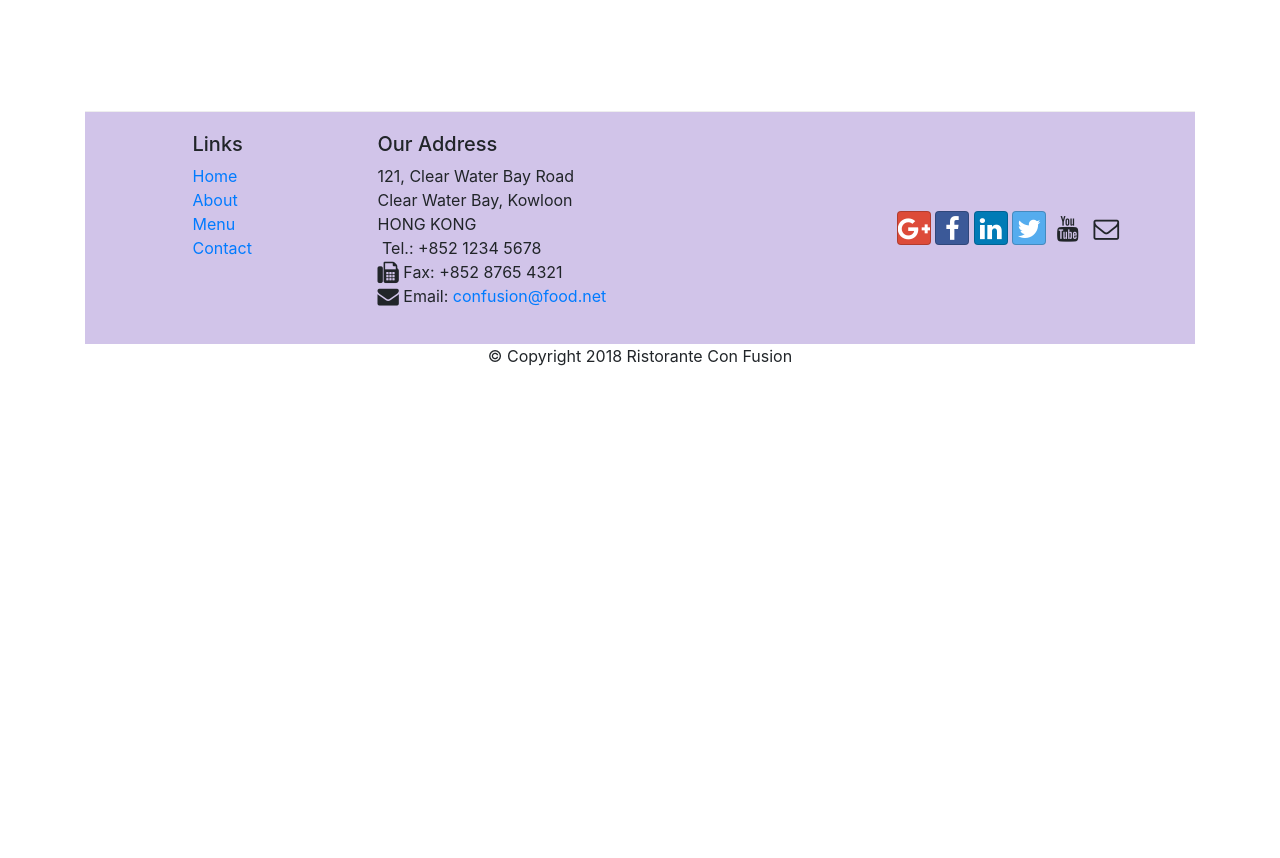
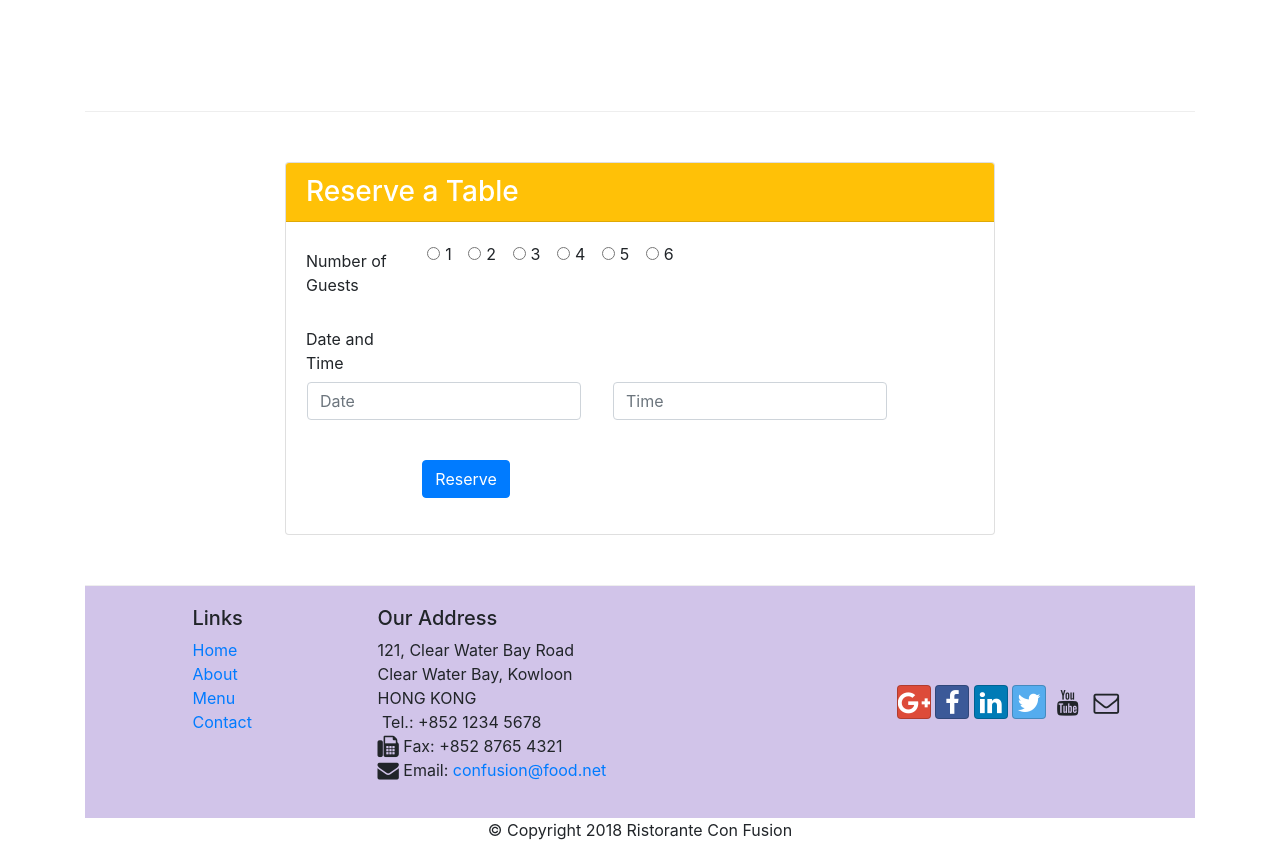
Before and after one commit to vikhyatmahaur/conFusion, a website: page index.html in a window 1280 px wide. Shown: the part 1422-2280 px from the top of the page. Before the commit the page ends 1806 px from the top, so only its background shows below. Drawn offline with nearby package versions, Linux system fonts and the light colour scheme; some icons are missing.

Commit message:
assignment 2

```diff
--- a/index.html
+++ b/index.html
@@ -42,8 +42,11 @@
                     <h1>Ristorante con Fusion</h1>
                     <p>We take inspiration from the World's best cuisines, and create a unique fusion experience. Our lipsmacking creations will tickle your culinary senses!</p>
                 </div>
+                <div class="col-12 col-sm-3 align-self-center">
+                    <img src="img/logo.png" class="img-fluid">
+                </div>
                 <div class="col-12 col-sm align-self-center">
-                    <img src="img/logo.png" class="img-fluid">
+                    <a type="submit" class="btn btn-warning text-white btn-block" href="#reserveTable">Reserve Table</a>
                 </div>
             </div>
         </div>
@@ -73,8 +76,13 @@
                 <h3>This Month's Promotions</h3>
             </div>
             <div class="col col-sm col-md">
-                <h2>Weekend Grand Buffet</h2>
-                <p>Featuring mouthwatering combinations with a choice of five different salads, six enticing appetizers, six main entrees and five choicest desserts. Free flowing bubbly and soft drinks. All for just $19.99 per person </p>
+                <div class="media">
+                    <div class="media-body">
+                        <h2 class="mt-0">Weekend Grand Buffet <span class="badge badge-danger">NEW</span></h2>
+                        <p>Featuring mouthwatering combinations with a choice of five different salads, six enticing appetizers, six main entrees and five choicest desserts. Free flowing bubbly and soft drinks. All for just $19.99 per person </p>
+                    </div>
+                    <img class="d-flex mr-3 img-thumbnail align-self-right" src="img/buffet.png" alt="buffet">
+                </div>
             </div>
         </div>
 
@@ -92,6 +100,69 @@
                     </div>
                 </div>
                 </div>
+        </div>
+
+        <div class="row row-content align-items-center justify-content-center" id="reserveTable">
+            <div class="col-12 col-sm-8">
+                <div class="card">
+                    <h3 class="card-header bg-warning text-white">Reserve a Table</h3>
+                    <div class="card-body">
+                        <form>
+                            <div class="form-group row" id="numberofguests">
+                                <label for="numberofguests" class="col-12 col-sm-12 col-md-2 col-form-label">Number of Guests</label>
+                                <div class="form-check col-12 col-sm-12 col-md-9">
+                                    <div class="form-check form-check-inline">
+                                        <input class="form-check-input" type="radio" id="numberofguest1" name="numberofguests"
+                                               value="1">
+                                        <label class="form-check-label" for="numberofguest1">1</label>
+                                    </div>
+                                    <div class="form-check form-check-inline">
+                                        <input class="form-check-input" type="radio" id="numberofguest2" name="numberofguests"
+                                               value="2">
+                                        <label class="form-check-label" for="numberofguest2">2</label>
+                                    </div>
+                                    <div class="form-check form-check-inline">
+                                        <input class="form-check-input" type="radio" id="numberofguest3" name="numberofguests"
+                                               value="3">
+                                        <label class="form-check-label" for="numberofguest3">3</label>
+                                    </div>
+                                    <div class="form-check form-check-inline">
+                                        <input class="form-check-input" type="radio" id="numberofguest4" name="numberofguests"
+                                               value="4">
+                                        <label class="form-check-label" for="numberofguest4">4</label>
+                                    </div>
+                                    <div class="form-check form-check-inline">
+                                        <input class="form-check-input" type="radio" id="numberofguest5" name="numberofguests"
+                                               value="5">
+                                        <label class="form-check-label" for="numberofguest5">5</label>
+                                    </div>
+                                    <div class="form-check form-check-inline">
+                                        <input class="form-check-input" type="radio" id="numberofguest6" name="numberofguests"
+                                               value="6">
+                                        <label class="form-check-label" for="numberofguest6">6</label>
+                                    </div>
+                                </div>
+
+                            </div>
+
+                            <div class="form-group row" id="dateandtime">
+                                <label for="dateandtime" class="col-12 col-sm-12 col-md-2 col-form-label">Date and Time</label>
+                                <div class="form-inline">
+                                    <input class="form-control ml-3 mb-sm-4 mr-3" type="text" id="date" name="dateandtime" placeholder="Date">
+                                    <input class="form-control ml-3 mb-sm-4 mr-3" type="text" id="time" name="dateandtime" placeholder="Time">
+                                </div>
+                            </div>
+
+                            <div class="form-group row form-inline">
+                                <div class="offset-md-2 col-md-10">
+                                    <button type="submit" class="btn btn-primary">Reserve</button>
+                                </div>
+                            </div>
+
+                        </form>
+                    </div>
+                </div>
+            </div>
         </div>
     </div>
 
```
Also changed, not shown: aboutus.html (+1 -1 lines).
